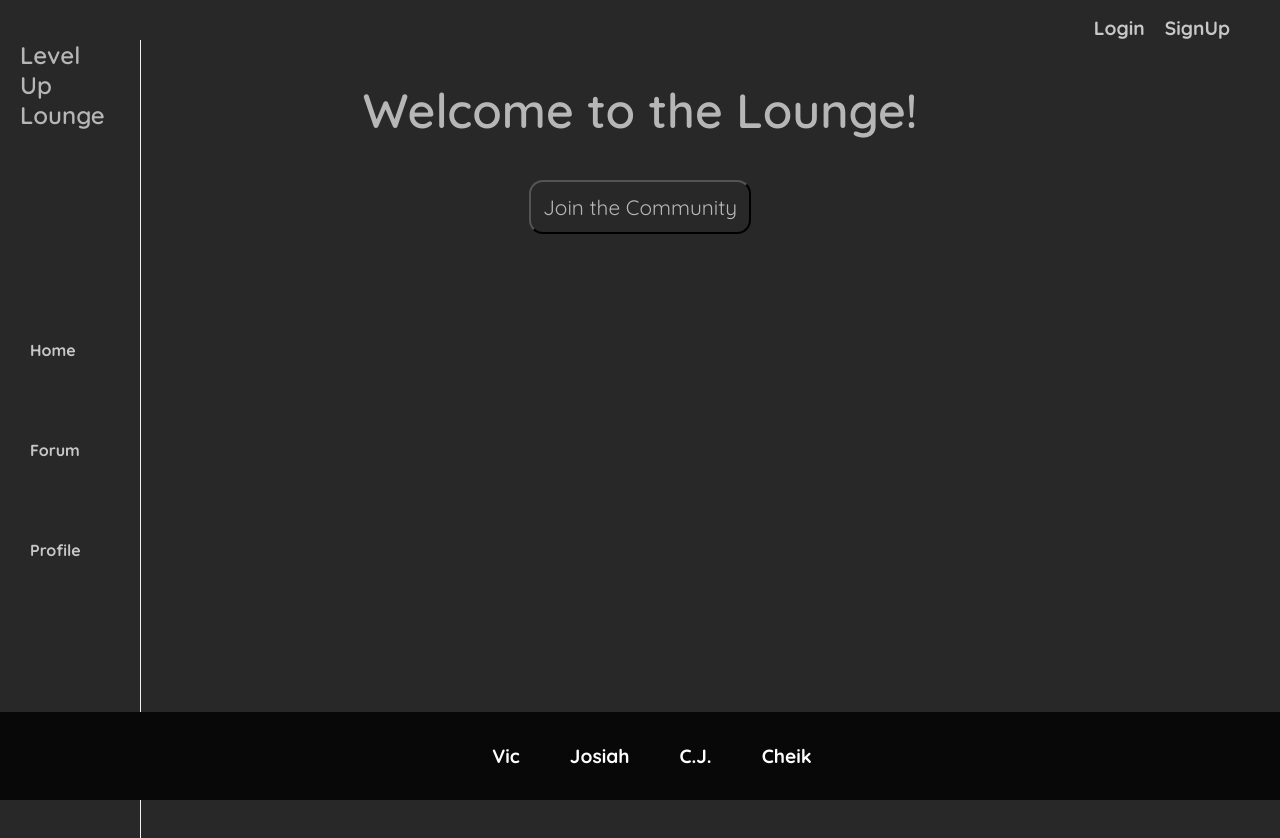
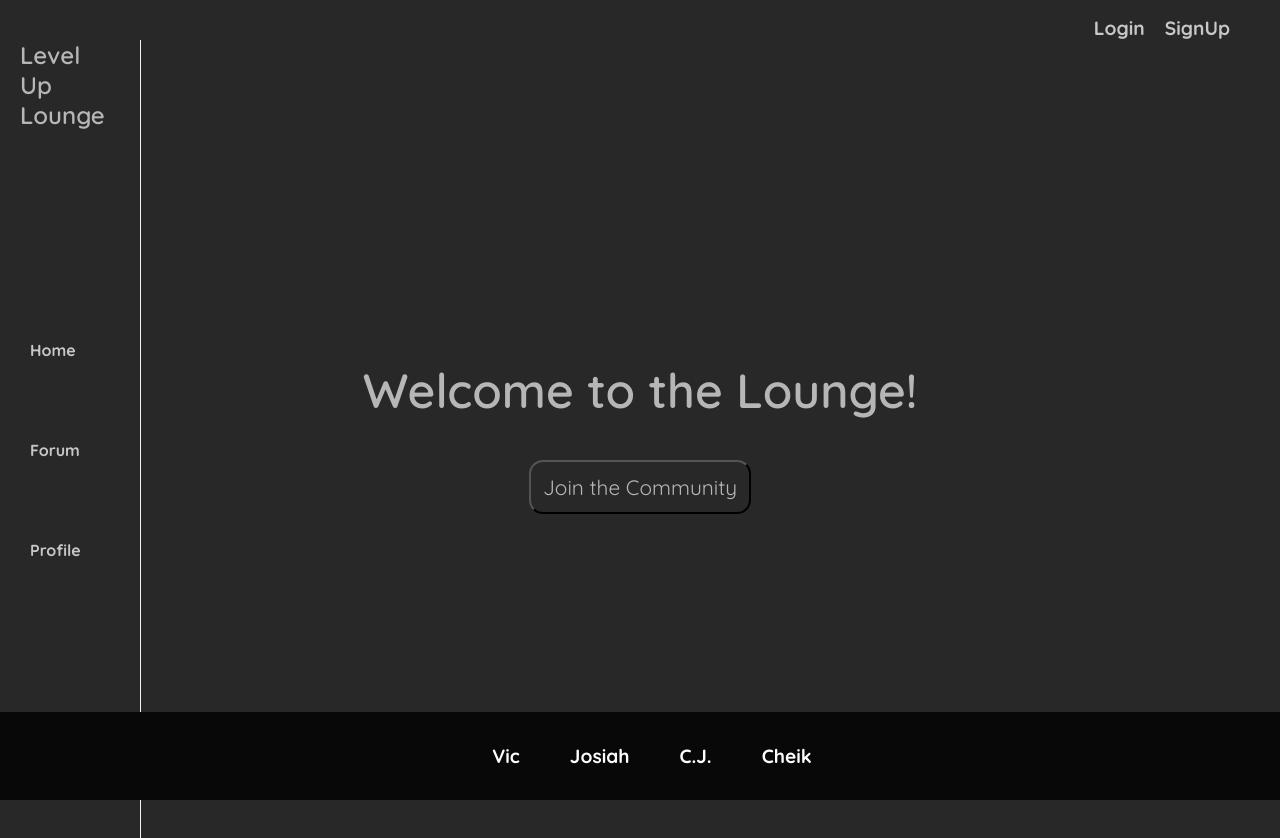
Before and after one commit to jtuvek/Level-Up-Lounge, a React (Vite) app in the folder client/: page / in a window 1280 px wide. Shown: the top 838 px of the page. Built offline with nearby package versions, Linux system fonts and the light colour scheme.

Commit message:
moved welcome

```diff
--- a/client/src/index.css
+++ b/client/src/index.css
@@ -32,7 +32,7 @@ h1 {
 
 .home {
   text-align: center;
-  position: relative; top: -780px;
+  position: relative; top: -500px;
 }
 
 .join-btn {
```
